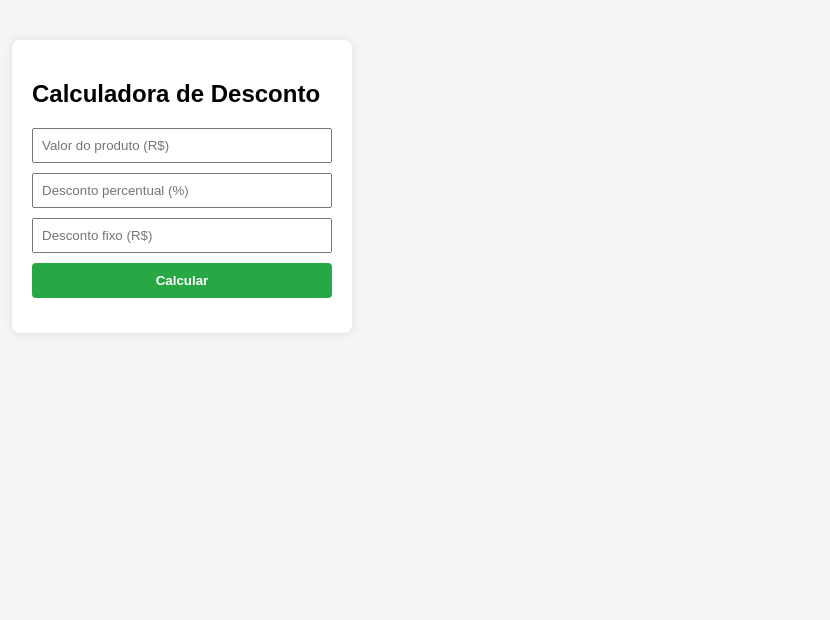
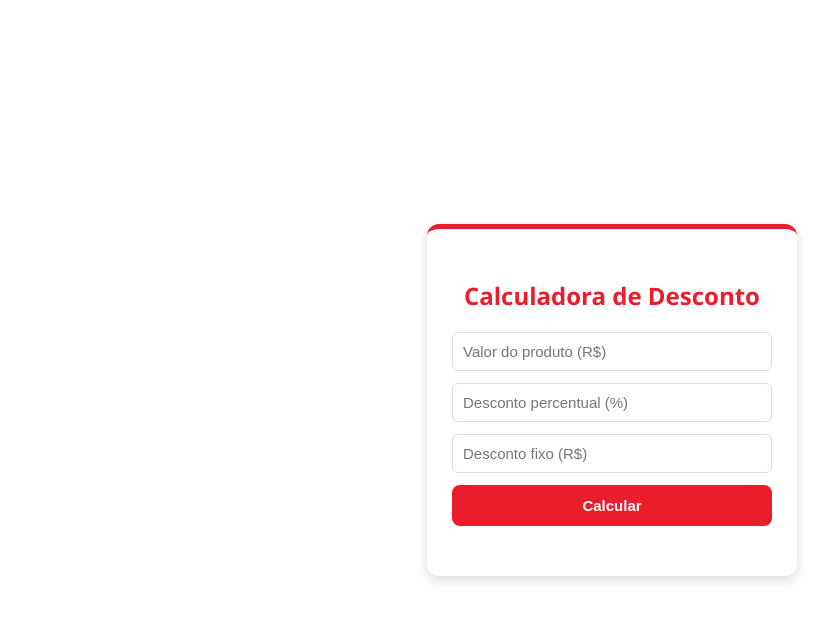
Before and after one commit to VitorMilani/Exemplo-Pr-tico---Tema-2, a plain HTML site: page index.html in a window 1280 px wide. Shown: the whole page, without its empty margins (28-858 px from the left). Drawn offline with Linux system fonts and the light colour scheme.

Commit message:
Update style.css

```diff
--- a/style.css
+++ b/style.css
@@ -1,40 +1,59 @@
 body {
-  font-family: Arial, sans-serif;
-  margin: 40px;
-  background-color: #f5f5f5;
+  font-family: 'Segoe UI', Tahoma, Geneva, Verdana, sans-serif;
+  margin: 0;
+  background-color: #ffffff;
+  display: flex;
+  justify-content: center;
+  align-items: center;
+  height: 100vh;
 }
 
 .container {
-  background-color: white;
-  padding: 20px;
-  border-radius: 8px;
-  width: 300px;
-  box-shadow: 0 0 10px rgba(0,0,0,0.1);
+  background-color: #fff;
+  padding: 30px 25px;
+  border-radius: 12px;
+  width: 320px;
+  box-shadow: 0 4px 12px rgba(0,0,0,0.15);
+  border-top: 5px solid #EA1D2C; /* Vermelho iFood */
+}
+
+h2 {
+  text-align: center;
+  color: #EA1D2C;
+  margin-bottom: 20px;
 }
 
 input {
   width: 100%;
-  margin-bottom: 10px;
-  padding: 8px;
+  margin-bottom: 12px;
+  padding: 10px;
+  border: 1px solid #ddd;
+  border-radius: 6px;
+  font-size: 15px;
   box-sizing: border-box;
 }
 
 button {
   width: 100%;
-  padding: 10px;
-  background-color: #28a745;
+  padding: 12px;
+  background-color: #EA1D2C;
   color: white;
   border: none;
+  border-radius: 8px;
   cursor: pointer;
   font-weight: bold;
-  border-radius: 4px;
+  font-size: 15px;
+  transition: background-color 0.3s;
 }
 
 button:hover {
-  background-color: #218838;
+  background-color: #c21824;
 }
 
 #resultado {
-  margin-top: 15px;
+  margin-top: 20px;
   font-weight: bold;
+  text-align: center;
+  font-size: 16px;
+  color: #333;
 }
```
